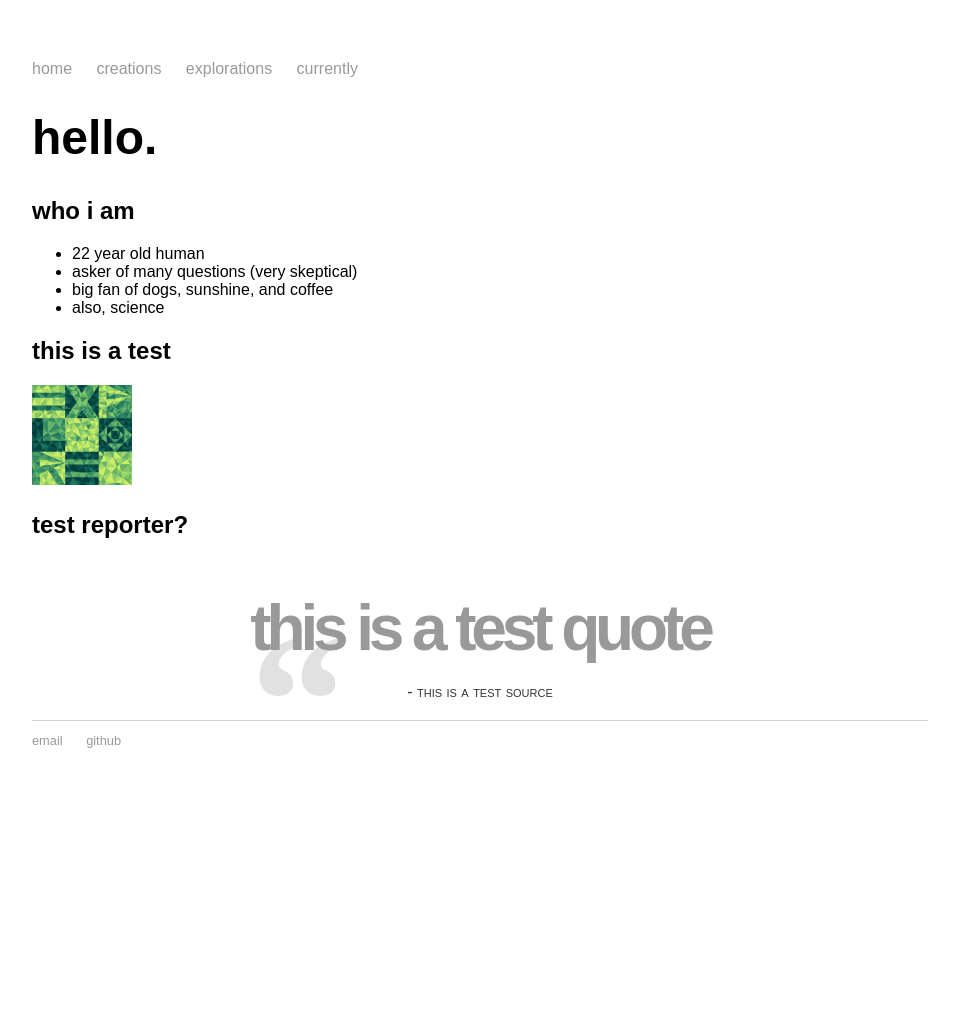
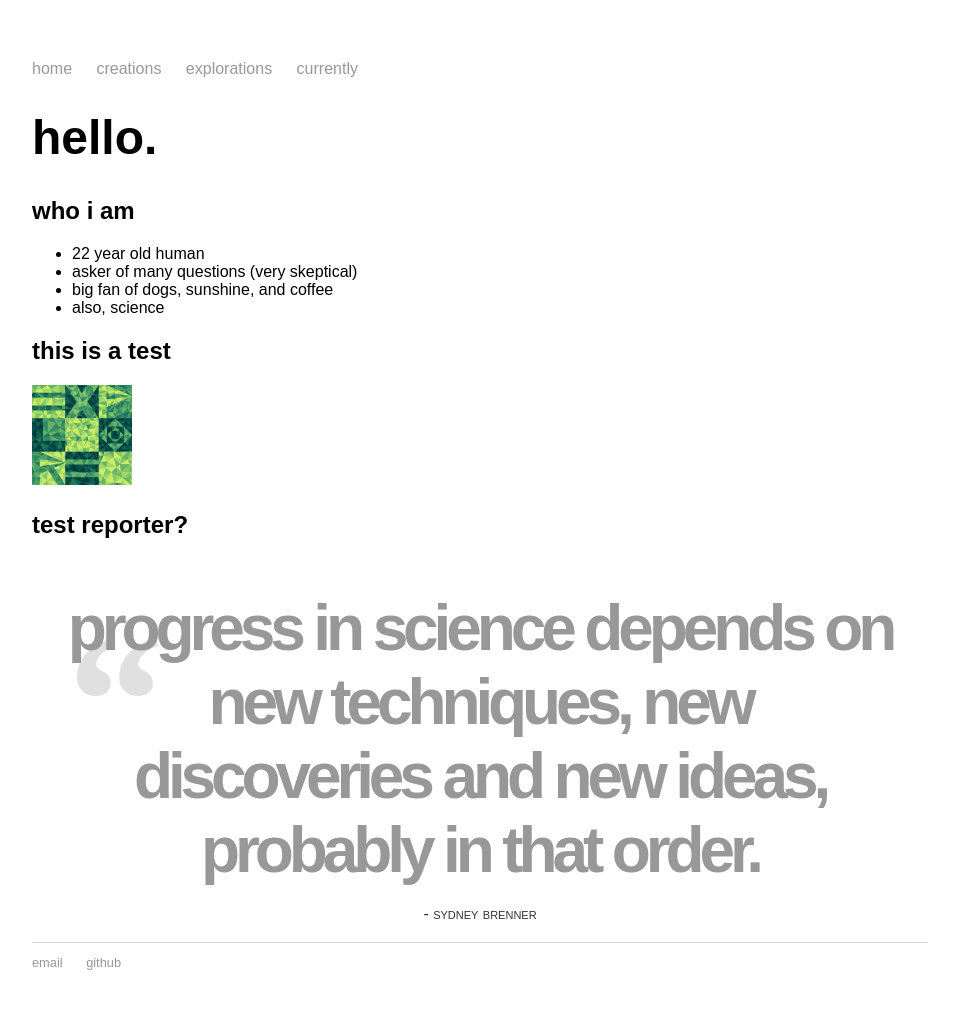
Before and after one commit to mayasheth/mayasheth.github.io, a Jekyll site: the page built from index.md, in a window 1280 px wide. Shown: the whole page, without its empty margins (160-1119 px from the left). Built offline with Jekyll 4.4.1, drawn with Linux system fonts in a browser that asks for light colours; before the commit the page ends 900 px from its top, so only the background shows below that.

Commit message:
Update index.md

```diff
--- a/index.md
+++ b/index.md
@@ -16,4 +16,4 @@ title: Maya Sheth
 <img src="assets/explore.png" width="100">
 
 ## test reporter?
-{% include quote.html words="this is a test quote" source="this is a test source"%}
+{% include quote.html words="progress in science depends on new techniques, new discoveries and new ideas, probably in that order." source="sydney brenner"%}
```
